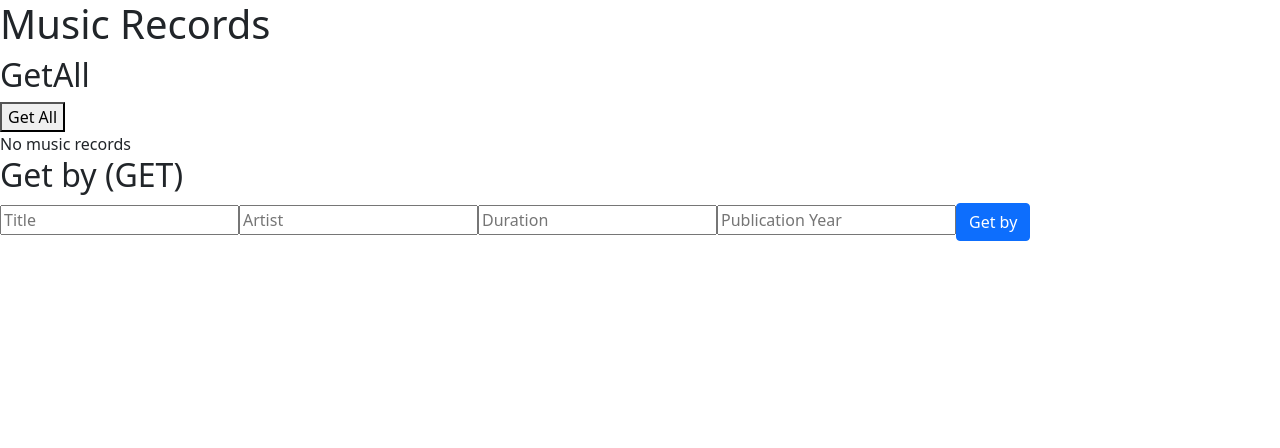
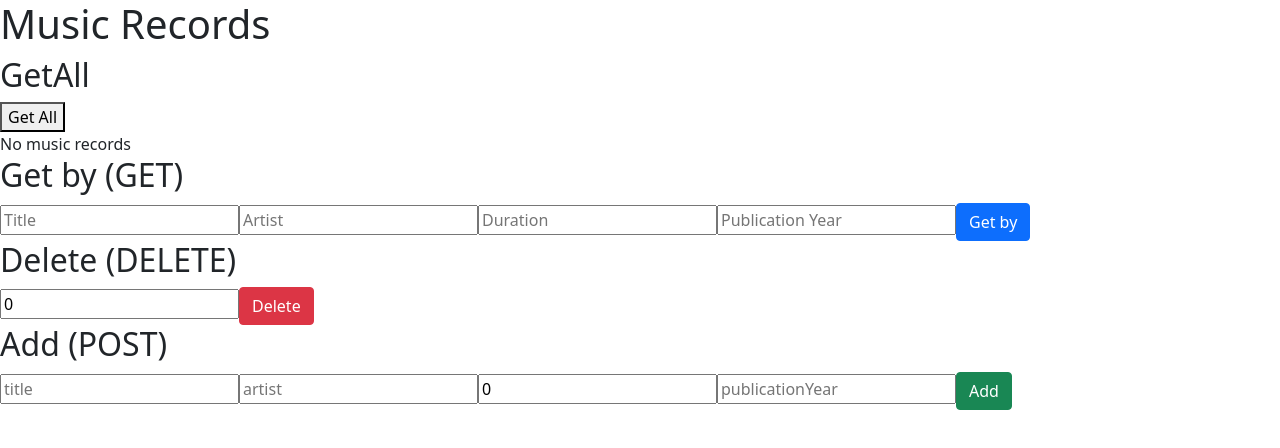
Before and after one commit to LailaDM/DR-API-med-Caspeeeer, a plain HTML site: page index.html in a window 1280 px wide. Drawn offline with nearby package versions, Linux system fonts and the light colour scheme.

Commit message:
Add og delete

```diff
--- a/index.html
+++ b/index.html
@@ -33,6 +33,20 @@
         <input id="GetByPublicationYearInputfield" v-model="ToGetByPublicationYear" placeholder="Publication Year" type="text" />
         <button id="getAllByButton" v-on:click="getBy(ToGetByTitle,ToGetByArtist,ToGetByDuration,ToGetByPublicationYear)" class="btn btn-primary">Get by </button>
 
+        <h2>Delete (DELETE)</h2>
+        <input v-model.number="deleteId" placeholder="Id" type="number" />
+        <button v-on:click="deleteRecord(deleteId)" class="btn btn-danger">Delete</button>
+        {{deleteMessage}}
+
+
+        <h2>Add (POST)</h2>
+        <input v-model="addData.title" placeholder="title" type="text" />
+        <input v-model="addData.artist" placeholder="artist" type="text" />
+        <input v-model.number="addData.duration" placeholder="duration" type="number" />
+        <input v-model="addData.publicationYear" placeholder="publicationYear" type="text" />
+        <button v-on:click="addRecord()" class="btn btn-success">Add</button>
+        <div>{{addMessage}}</div>
+
     </div>
     <script src="index.js"></script>
 
--- a/index.js
+++ b/index.js
@@ -9,6 +9,13 @@ Vue.createApp({
             ToGetByDuration: "",
             ToGetByPublicationYear: "",
             single: 0,
+            deleteId: 0,
+            deleteMessage: "",
+            addData: {title: "", artist: "", duration: 0, publicationYear: ""},
+            addMessage: "",
+            updateData: {id: 0, title: "", artist: "", duration: 0, publicationYear: ""},
+            updateMessage:""
+
 
         }
     },
@@ -34,6 +41,25 @@ Vue.createApp({
             } catch (ex) {
                 alert(ex.message)
             }
+    },
+    async deleteRecord(deleteId) {
+        const url = baseUrl + "/" + deleteId
+        try {
+            response = await axios.delete(url)
+            this.deleteMessage = response.status + " " + response.statusText
+            this.getAllMusicRecords()
+        } catch (ex) {
+            alert(ex.message)
+        }
+    },
+    async addRecord() {
+        try {
+            response = await axios.post(baseUrl, this.addData)
+            this.addMessage = "response " + response.status + " " + response.statusText
+            this.getAllMusicRecords()
+        } catch (ex) {
+            alert(ex.message)
+        }
     }
 }
 }).mount("#app")
```
